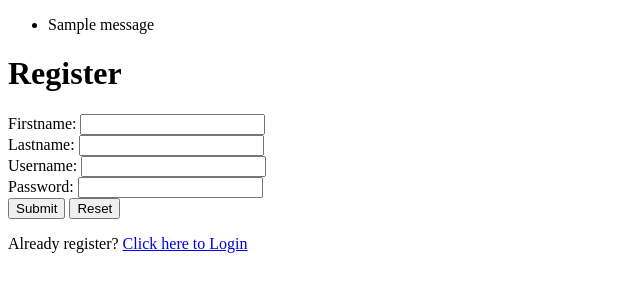
After one commit to PatelPreyansh30/news_website, a Flask app: page /register in a window 1280 px wide. The commit adds this page. Shown: the top 300 px of the page, without its empty margins (0-640 px from the left). Run offline with Flask 3, Linux system fonts and the light colour scheme; tables that the repository leaves empty hold one stand-in row (values such as "Sample post"); one stand-in notice (Sample message) is shown.

Commit message:
login and register added

```diff
--- a/base/__init__.py
+++ b/base/__init__.py
@@ -10,6 +10,7 @@ app.config['PERMANENT_SESSION_LIFETIME'] = timedelta(minutes=30)
 
 app.config['SQLALCHEMY_DATABASE_URI'] = 'mysql+pymysql://root:root@localhost:3307/news_website'
 
+app.config['SQLALCHEMY_TRACK_MODIFICATIONS'] = False
 app.config['SQLALCHEMY_ECHO'] = False
 
 app.config['SQLALCHEMY_MAX_OVERFLOW'] = 0
--- a/base/com/controller/controller.py
+++ b/base/com/controller/controller.py
@@ -1,25 +1,60 @@
 from flask import render_template, redirect, request, flash
 from base import app
+from base.com.vo import UserVO
+from base.com.dao import UserDAO
 
 
 @app.route("/", methods=['GET'])
 def home():
-    return render_template('home.html')
+    return render_template('home.html', show_navigation=True)
 
 
 @app.route("/contact-us", methods=['GET'])
 def contact_us():
-    return render_template('contact.html')
+    return render_template('contact.html', show_navigation=True)
 
 
 @app.route("/news", methods=['GET'])
 def news():
-    return render_template("news.html")
+    return render_template("news.html", show_navigation=True)
 
 
 @app.route("/add-news", methods=['GET', 'POST'])
 def add_news():
     if request.method == 'GET':
-        return render_template("add_news.html")
+        return render_template("add_news.html", show_navigation=True)
     elif request.method == 'POST':
-        return "POST"
+        pass
+
+
+@app.route("/register", methods=['GET', 'POST'])
+def register():
+    if request.method == 'GET':
+        return render_template('register.html')
+    elif request.method == 'POST':
+        user_vo = UserVO()
+        user_dao = UserDAO()
+        if user_dao.get_user(request.form.get('username')):
+            flash("Username already exists")
+        else:
+            user_vo.first_name = request.form.get('firstname')
+            user_vo.last_name = request.form.get('lastname')
+            user_vo.email = request.form.get('username')
+            user_vo.password = request.form.get('password')
+            user_dao.insert(user_vo)
+            flash("User register successfully.")
+        return redirect("/register")
+
+
+@app.route("/login", methods=['GET', 'POST'])
+def login():
+    if request.method == 'GET':
+        return render_template("login.html")
+    elif request.method == 'POST':
+        user_vo = UserVO()
+        user_dao = UserDAO()
+        user = user_dao.match_user(request.form.get('username'), request.form.get('password'))
+        if not user:
+            flash("Invalid Credentials")
+            return redirect("/login")
+        return redirect("/")
--- a/base/templates/home.html
+++ b/base/templates/home.html
@@ -6,7 +6,20 @@
     <title>The BroadCast</title>
   </head>
   <body>
-    {% include 'navigation.html' %}
+    {% if show_navigation %}
+      {% include 'navigation.html' %}
+    {% endif %}
+
+    {% with messages = get_flashed_messages() %}
+      {% if messages %}
+        <ul class=flashes>
+        {% for message in messages %}
+          <li>{{ message }}</li>
+        {% endfor %}
+        </ul>
+      {% endif %}
+    {% endwith %}
+
     {% block content %}
     <div>
       <h1>The BroadCast</h1>
--- /dev/null
+++ b/base/templates/register.html
@@ -0,0 +1,24 @@
+{% extends 'home.html' %} {% block content %}
+<h1>Register</h1>
+<form action="/register" method="post">
+  <div>
+    <label for="firstname">Firstname:</label>
+    <input type="text" id="firstname" name="firstname" required />
+  </div>
+  <div>
+    <label for="lastname">Lastname:</label>
+    <input type="text" id="lastname" name="lastname" required />
+  </div>
+  <div>
+    <label for="username">Username:</label>
+    <input type="email" id="username" name="username" required />
+  </div>
+  <div>
+    <label for="password">Password:</label>
+    <input type="password" id="password" name="password" required />
+  </div>
+  <button type="submit">Submit</button>
+  <button type="reset">Reset</button>
+</form>
+<p>Already register? <a href="/login">Click here to Login</a></p>
+{% endblock %}
```
Also changed, not shown: base/com/dao/__init__.py (+34 -0 lines), base/com/vo/__init__.py (+22 -0 lines), base/templates/login.html (added, +17 -0 lines), base/templates/navigation.html (+7 -0 lines).
